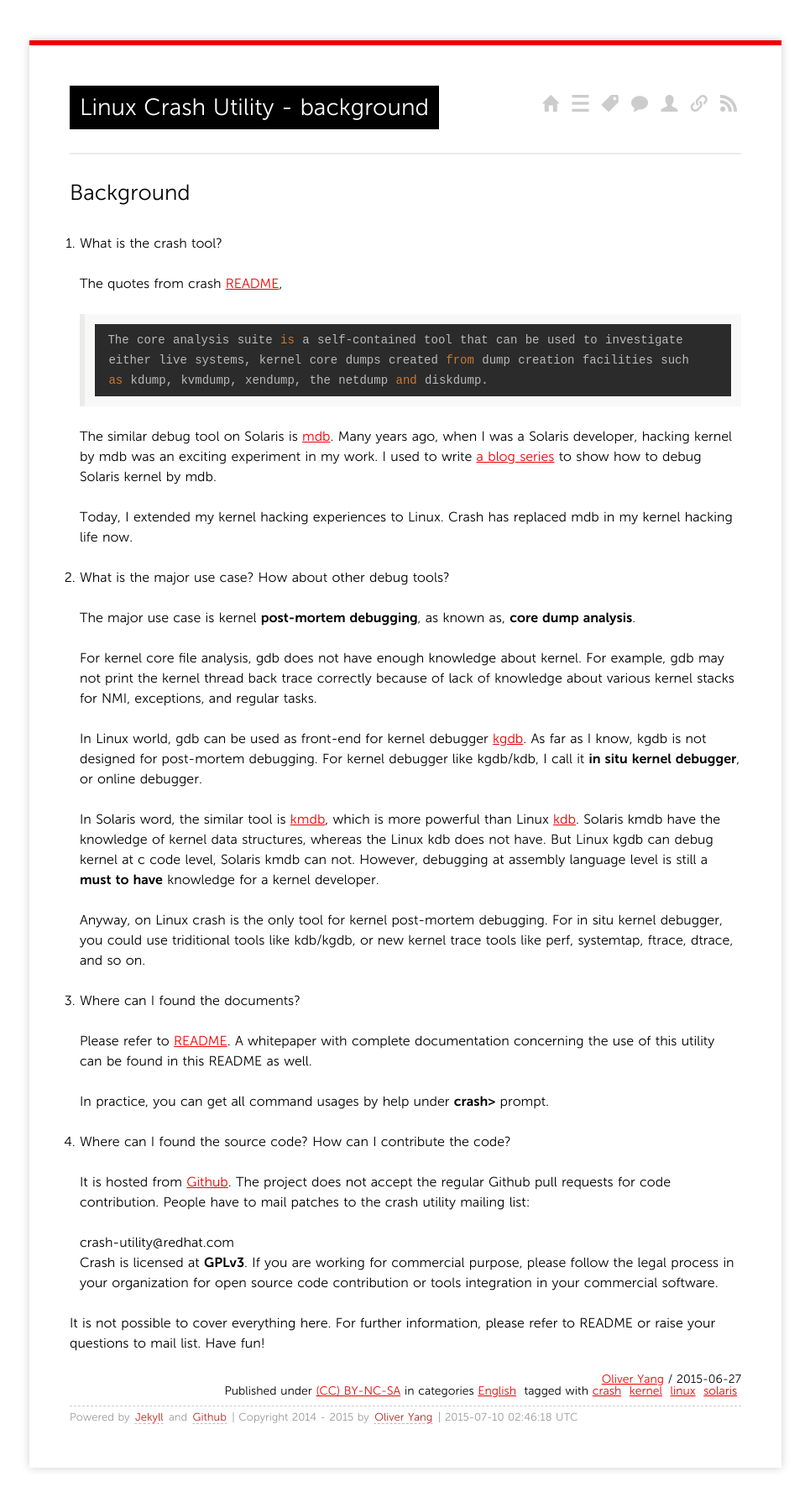
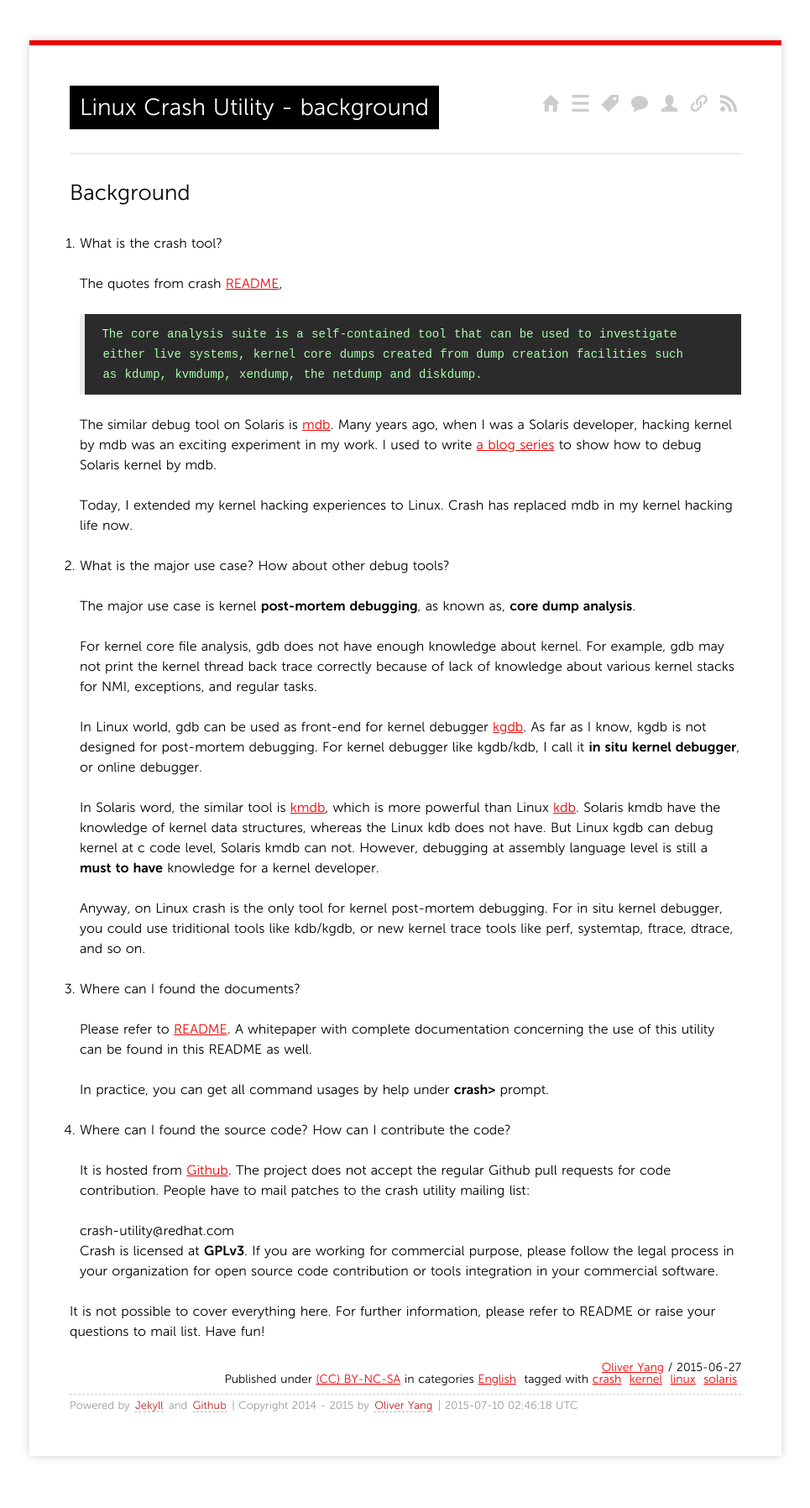
Before and after one commit to yangoliver/yangoliver.github.io, a Jekyll site: the page built from _posts/2015/2015-06-27-linux-crash-background.md, in a window 1280 px wide. Shown: the whole page at 84% size, without its empty margins (157-1122 px from the left). Built offline with Jekyll 4.4.1, drawn with Linux system fonts in a browser that asks for light colours; Markdown is read by kramdown in place of the engine named in the settings; comment, search, counter and statistics services are not loaded.

Commit message:
Disable code highlight for the quoted text
Signed-off-by: Yong Yang <yangoliver@gmail.com>

```diff
--- a/_posts/2015/2015-06-27-linux-crash-background.md
+++ b/_posts/2015/2015-06-27-linux-crash-background.md
@@ -13,9 +13,9 @@ tags:
 
     The quotes from crash [README](https://github.com/crash-utility/crash/blob/master/README),
 
-        The core analysis suite is a self-contained tool that can be used to investigate
-		either live systems, kernel core dumps created from dump creation facilities such
-		as kdump, kvmdump, xendump, the netdump and diskdump.
+    <pre> The core analysis suite is a self-contained tool that can be used to investigate
+    either live systems, kernel core dumps created from dump creation facilities such
+    as kdump, kvmdump, xendump, the netdump and diskdump. </pre>
 
     The similar debug tool on Solaris is [mdb](https://en.wikipedia.org/wiki/Modular_Debugger). Many years ago, when I was a
     Solaris developer, hacking kernel by mdb was an exciting experiment in my work. I used to write
```
